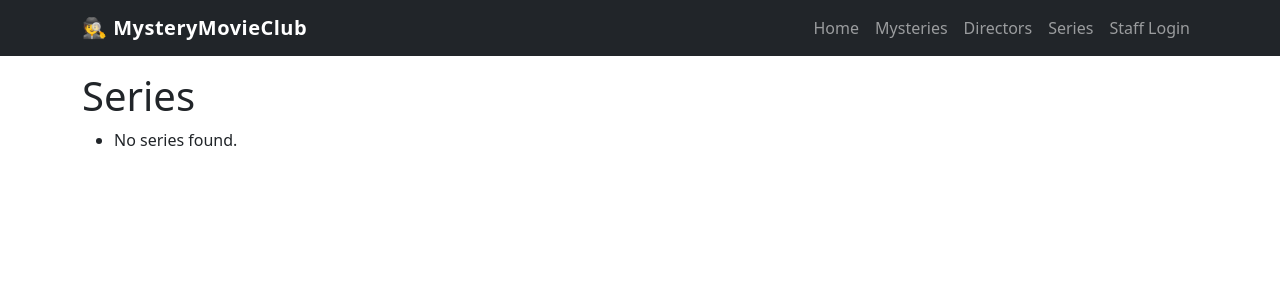
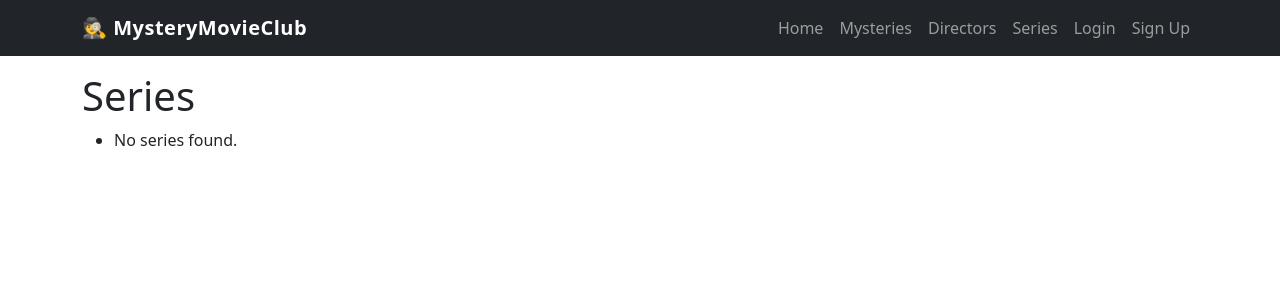
Before and after one commit to j01101111sh/MysteryMovieClub, a Django app: page /movies/series/ in a window 1280 px wide. Shown: the top 300 px of the page. Run offline with Django 5.2, Linux system fonts and the light colour scheme; data that the repository does not hold is empty.

Commit message:
Add user login and registration links to the top header

```diff
--- a/templates/base.html
+++ b/templates/base.html
@@ -67,9 +67,18 @@
                         <li class="nav-item">
                             <a class="nav-link" href="{% url 'movies:series_list' %}">Series</a>
                         </li>
-                        <li class="nav-item">
-                            <a class="nav-link" href="{% url 'admin:index' %}">Staff Login</a>
-                        </li>
+                        {% if user.is_authenticated %}
+                            <li class="nav-item">
+                                <a class="nav-link" href="{% url 'logout' %}">Logout</a>
+                            </li>
+                        {% else %}
+                            <li class="nav-item">
+                                <a class="nav-link" href="{% url 'login' %}">Login</a>
+                            </li>
+                            <li class="nav-item">
+                                <a class="nav-link" href="{% url 'signup' %}">Sign Up</a>
+                            </li>
+                        {% endif %}
                     </ul>
                 </div>
             </div>
```
